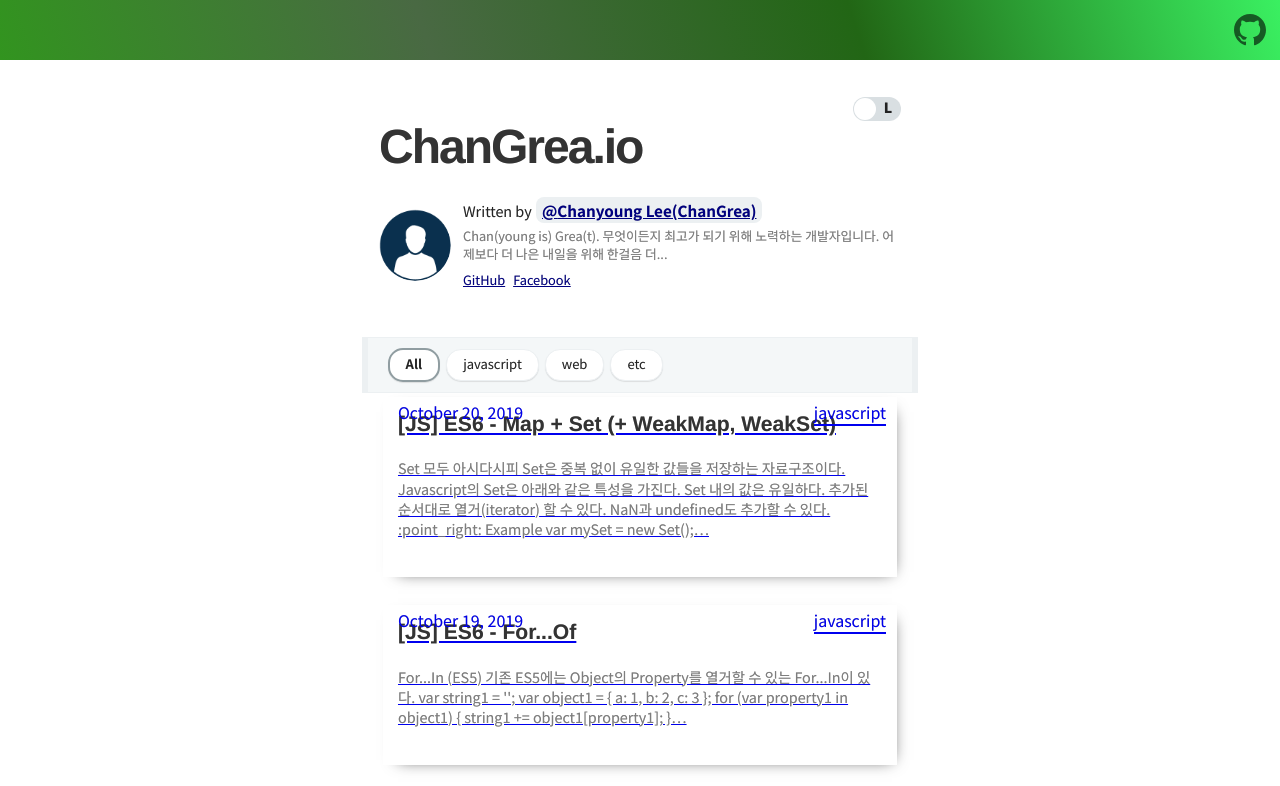
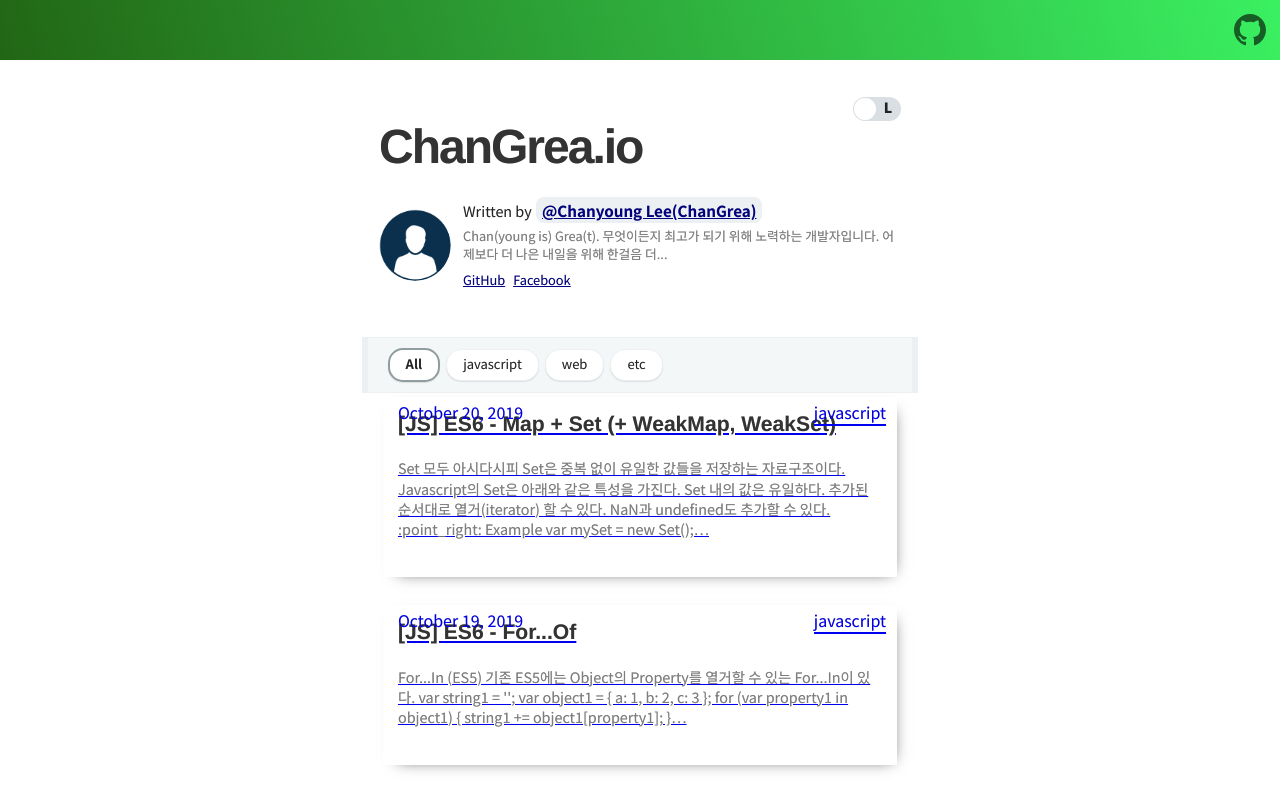
Before and after one commit to ChanGrea/ChanGrea.io, a Gatsby site: page / in a window 1280 px wide. Shown: the top 786 px of the page. Built offline with nearby package versions, Linux system fonts and the light colour scheme; Gatsby itself is replaced by a stand-in of ours; some packages are replaced by stand-ins of ours; what typography-theme-github would draw is missing.

Commit message:
:hammer: modified: Top Gradient color portion

```diff
--- a/src/styles/variables.scss
+++ b/src/styles/variables.scss
@@ -1,5 +1,5 @@
 // app
-$theme-gradient: linear-gradient(72deg, #32941f, #496943, #226615, #3af061);
+$theme-gradient: linear-gradient(72deg, #226615, #3af061);
 $top-header-text-color: #fff;
 
 /**
```
